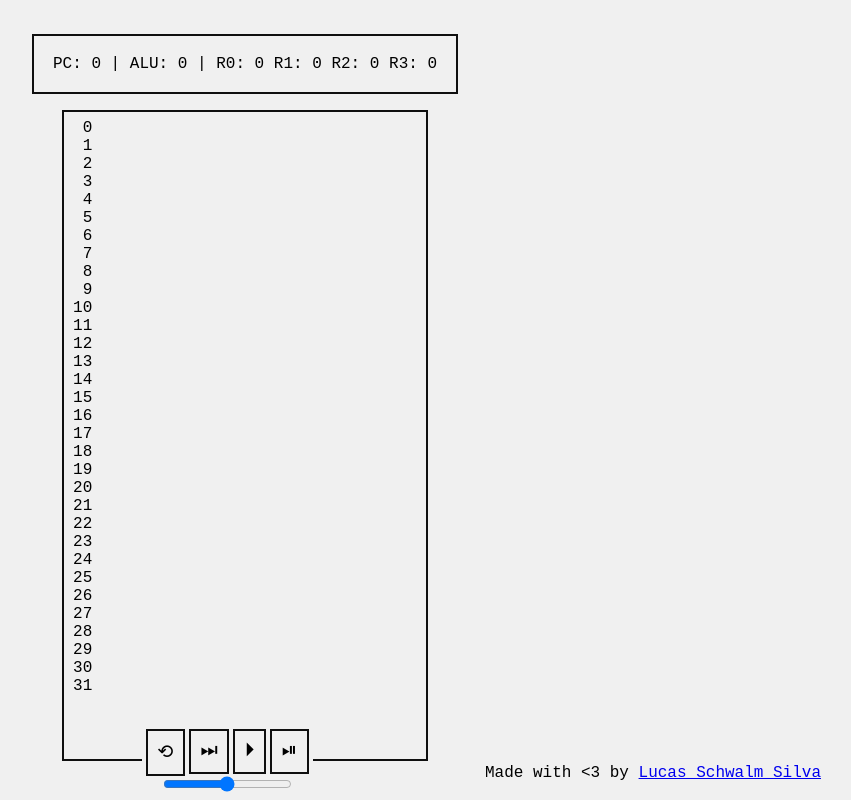
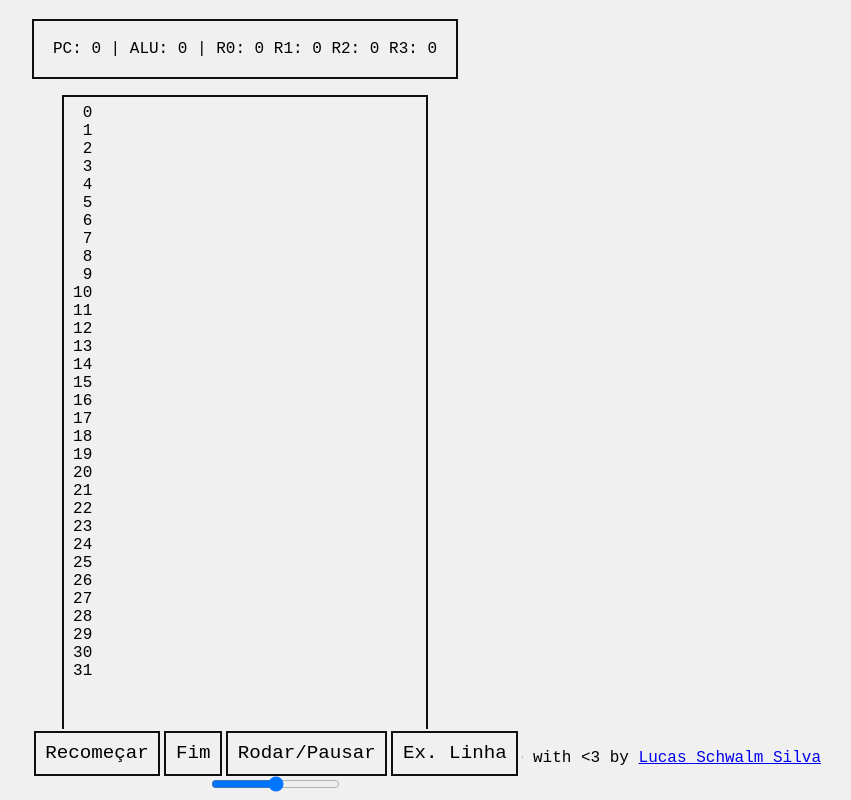
Before and after one commit to Coffee-for-Cats/kes-simulator, a plain HTML site: page index.html in a window 1280 px wide. Shown: the whole page, without its empty margins (395-1246 px from the left). Drawn offline with Linux system fonts and the light colour scheme.

Commit message:
Revert "problemas"
This reverts commit 2fa4f949a209f0f38c3590671c0cb545ffea35eb.

```diff
--- a/index.html
+++ b/index.html
@@ -26,15 +26,15 @@
 
     <div class="execute">
       <div class="buttons">
-        <button title="próxima linha" onclick="stepOnce()"> &#x23EF; </button>
-        <button title="executar linha a linha" onclick="play()"> &#x23F5; </button>
-        <button title="executar tudo de uma vez" onclick="execute()"> &#x23ED; </button>
-        <button title="resetar variáveis" onclick="reset()"> &#10226; </button>
+        <button title="próxima linha" onclick="stepOnce()"> Ex. Linha </button>
+        <button title="executar linha a linha" onclick="play()"> Rodar/Pausar </button>
+        <button title="executar tudo de uma vez" onclick="execute()"> Fim </button>
+        <button title="resetar variáveis" onclick="reset()"> Recomeçar </button>
       </div>
       <input type="range" name="speed" id="speed" min="0" max="1800">
     </div>
   </main>
-  <div style="width: 90vw">
+  <div style="width: 90vw; height: 3rem;">
     <span style="float: right;">
       Made with <3 by <a href="https://github.com/Coffee-for-Cats">Lucas Schwalm Silva</a>
     </span>
--- a/src/style.css
+++ b/src/style.css
@@ -81,7 +81,7 @@ textarea {
   position: fixed;
   bottom: 6px;
   padding: 2px;
-  margin: 2px 0 0 5rem;
+  margin: 2px 0 0 -2rem;
   background: #f0f0f0;
 }
 
```
